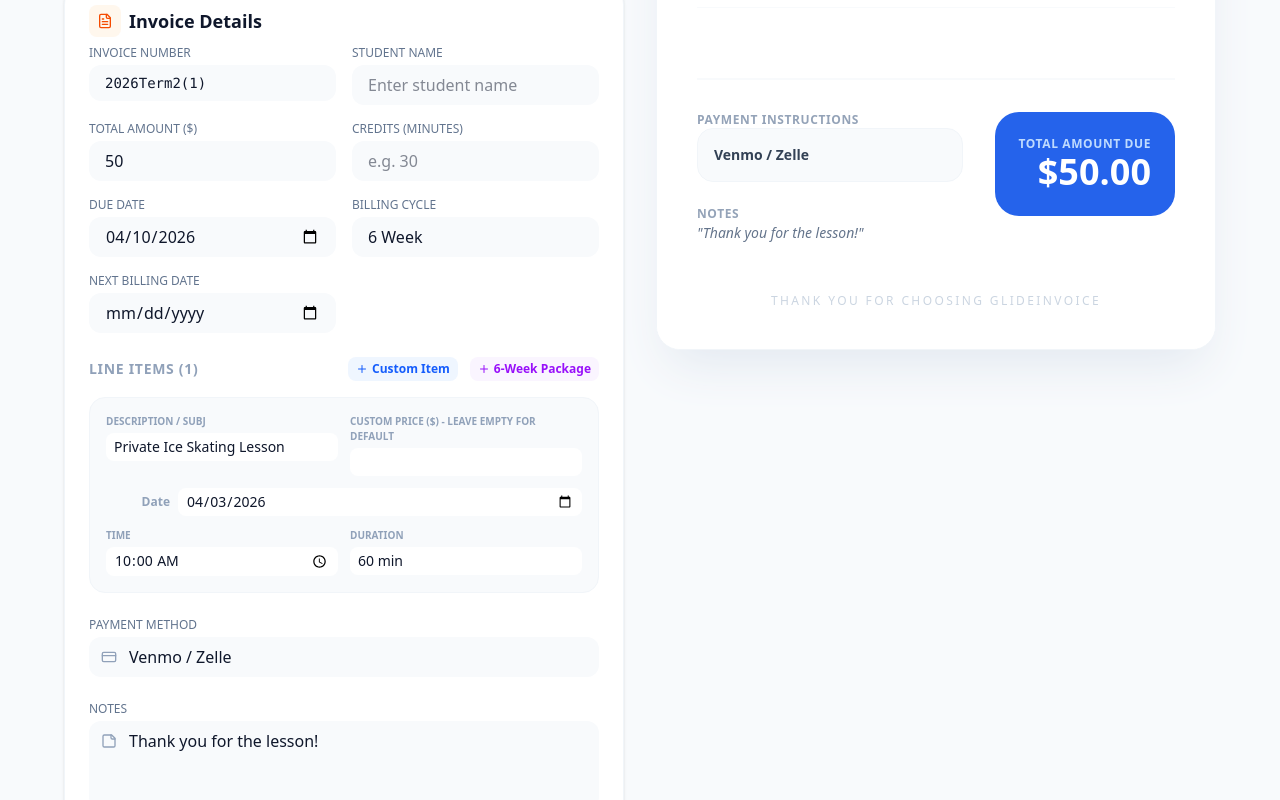
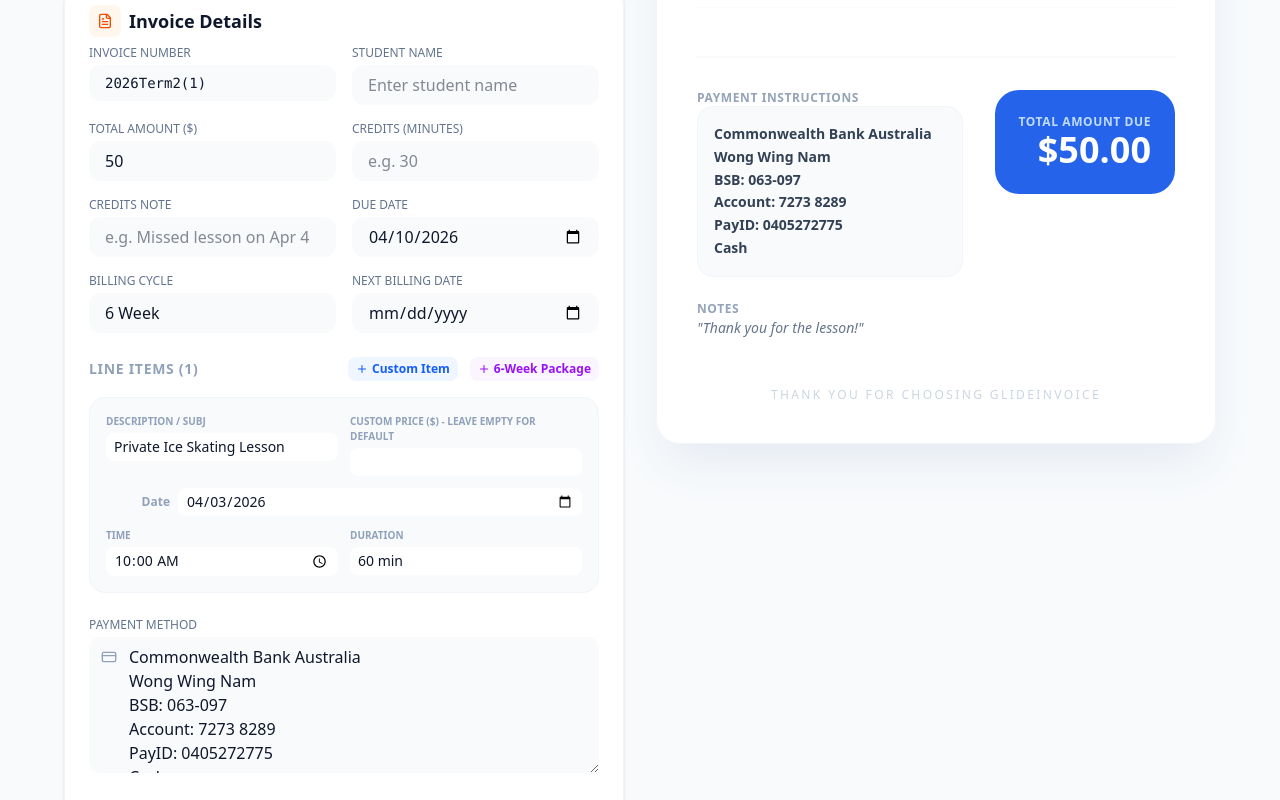
Before and after one commit to gamdam2466-ux/glide-invoice, a React (Vite) app: page / in a window 1280 px wide. Shown: the part 520-1320 px from the top of the page. Built offline with nearby package versions, Linux system fonts and the light colour scheme.

Commit message:
feat: Add multiline payment instructions and credits note

```diff
--- a/src/App.tsx
+++ b/src/App.tsx
@@ -50,6 +50,7 @@ interface InvoiceData {
   paymentMethod: string;
   amount: number;
   credits: number;
+  creditsNote: string;
   coachName: string;
   coachEmail: string;
 }
@@ -99,9 +100,10 @@ export default function App() {
     dueDate: new Date(Date.now() + 7 * 24 * 60 * 60 * 1000).toISOString().split('T')[0],
     billingCycle: '6 Week',
     notes: 'Thank you for the lesson!',
-    paymentMethod: 'Venmo / Zelle',
+    paymentMethod: 'Commonwealth Bank Australia\nWong Wing Nam\nBSB: 063-097\nAccount: 7273 8289\nPayID: 0405272775\nCash',
     amount: 50,
     credits: 0,
+    creditsNote: '',
     coachName: DEFAULT_COACH_NAME,
     coachEmail: DEFAULT_COACH_EMAIL,
   });
@@ -745,6 +747,17 @@ export default function App() {
                     />
                   </div>
                   <div>
+                    <label className="block text-xs font-medium text-slate-500 uppercase mb-1">Credits Note</label>
+                    <input
+                      type="text"
+                      name="creditsNote"
+                      value={invoice.creditsNote || ''}
+                      onChange={handleInputChange}
+                      placeholder="e.g. Missed lesson on Apr 4"
+                      className="w-full px-4 py-2 bg-slate-50 border-none rounded-xl focus:ring-2 focus:ring-orange-500 transition-all"
+                    />
+                  </div>
+                  <div>
                     <label className="block text-xs font-medium text-slate-500 uppercase mb-1">Due Date</label>
                     <input
                       type="date"
@@ -874,14 +887,14 @@ export default function App() {
                 <div>
                   <label className="block text-xs font-medium text-slate-500 uppercase mb-1">Payment Method</label>
                   <div className="relative">
-                    <CreditCard className="absolute left-3 top-1/2 -translate-y-1/2 w-4 h-4 text-slate-400" />
-                    <input
-                      type="text"
+                    <CreditCard className="absolute left-3 top-3 w-4 h-4 text-slate-400" />
+                    <textarea
                       name="paymentMethod"
                       value={invoice.paymentMethod}
                       onChange={handleInputChange}
+                      rows={5}
                       placeholder="e.g. Venmo: @coach-skate"
-                      className="w-full pl-10 pr-4 py-2 bg-slate-50 border-none rounded-xl focus:ring-2 focus:ring-orange-500 transition-all"
+                      className="w-full pl-10 pr-4 py-2 bg-slate-50 border-none rounded-xl focus:ring-2 focus:ring-orange-500 transition-all resize-y"
                     />
                   </div>
                 </div>
@@ -1062,7 +1075,9 @@ export default function App() {
                   <div className="grid grid-cols-12 gap-4 py-3 items-start" style={{ display: 'grid', gridTemplateColumns: 'repeat(12, 1fr)', gap: '1rem', alignItems: 'flex-start', borderBottom: '1px solid #f8fafc' }}>
                     <div className="col-span-9" style={{ gridColumn: 'span 9 / span 9' }}>
                       <h6 className="font-bold text-sm" style={{ color: '#059669', margin: 0 }}>Lesson Credit Applied</h6>
-                      <p className="text-sm mt-1" style={{ color: '#64748b', margin: 0 }}>{invoice.credits} minutes</p>
+                      <p className="text-sm mt-1" style={{ color: '#64748b', margin: 0 }}>
+                        {invoice.credits} minutes {invoice.creditsNote ? `- ${invoice.creditsNote}` : ''}
+                      </p>
                     </div>
                     <div className="col-span-3 text-right font-bold mt-1" style={{ color: '#059669', gridColumn: 'span 3 / span 3', textAlign: 'right' }}>
                       -${(() => {
@@ -1083,7 +1098,7 @@ export default function App() {
                   <div className="mb-6">
                     <p className="text-xs font-bold uppercase tracking-wider mb-2" style={{ color: '#94a3b8', margin: 0 }}>Payment Instructions</p>
                     <div className="p-4 rounded-2xl" style={{ backgroundColor: '#f8fafc', border: '1px solid #f1f5f9' }}>
-                      <p className="text-sm font-semibold" style={{ color: '#334155', margin: 0 }}>{invoice.paymentMethod}</p>
+                      <p className="text-sm font-semibold whitespace-pre-wrap leading-relaxed" style={{ color: '#334155', margin: 0 }}>{invoice.paymentMethod}</p>
                     </div>
                   </div>
                   <div>
```
